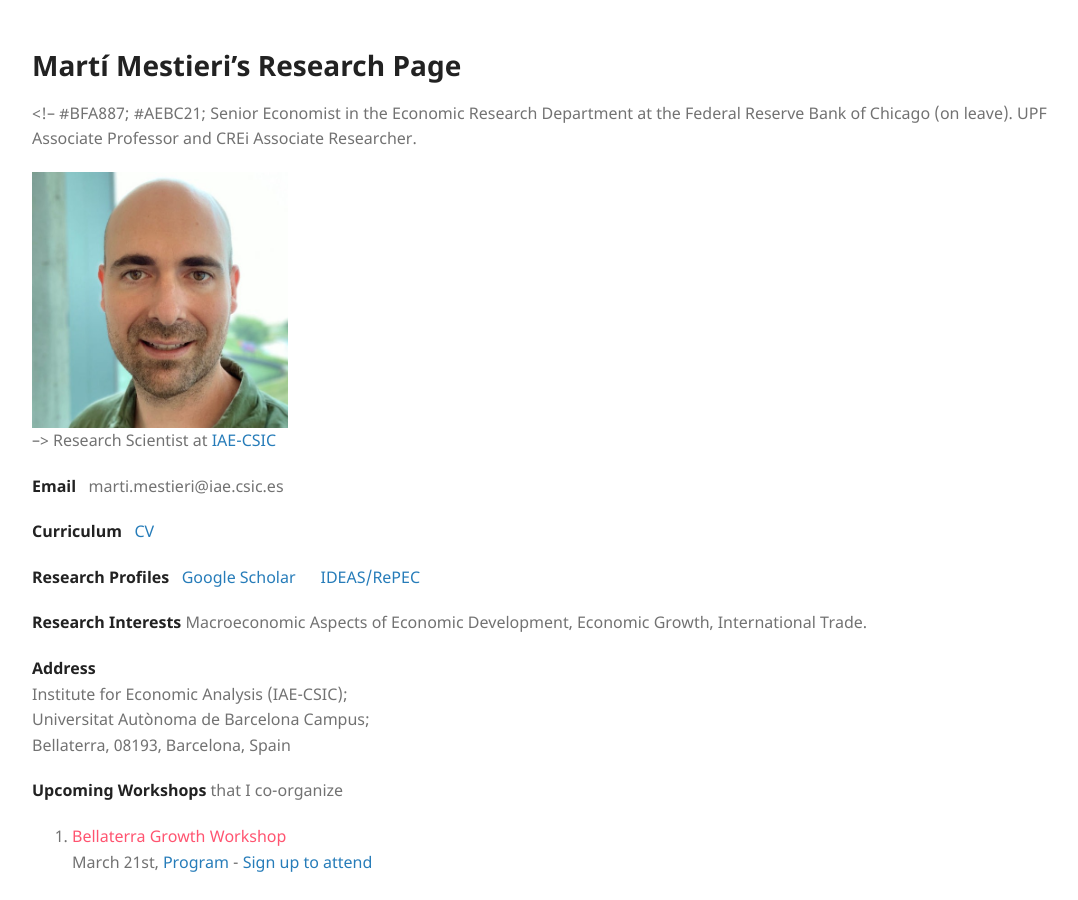
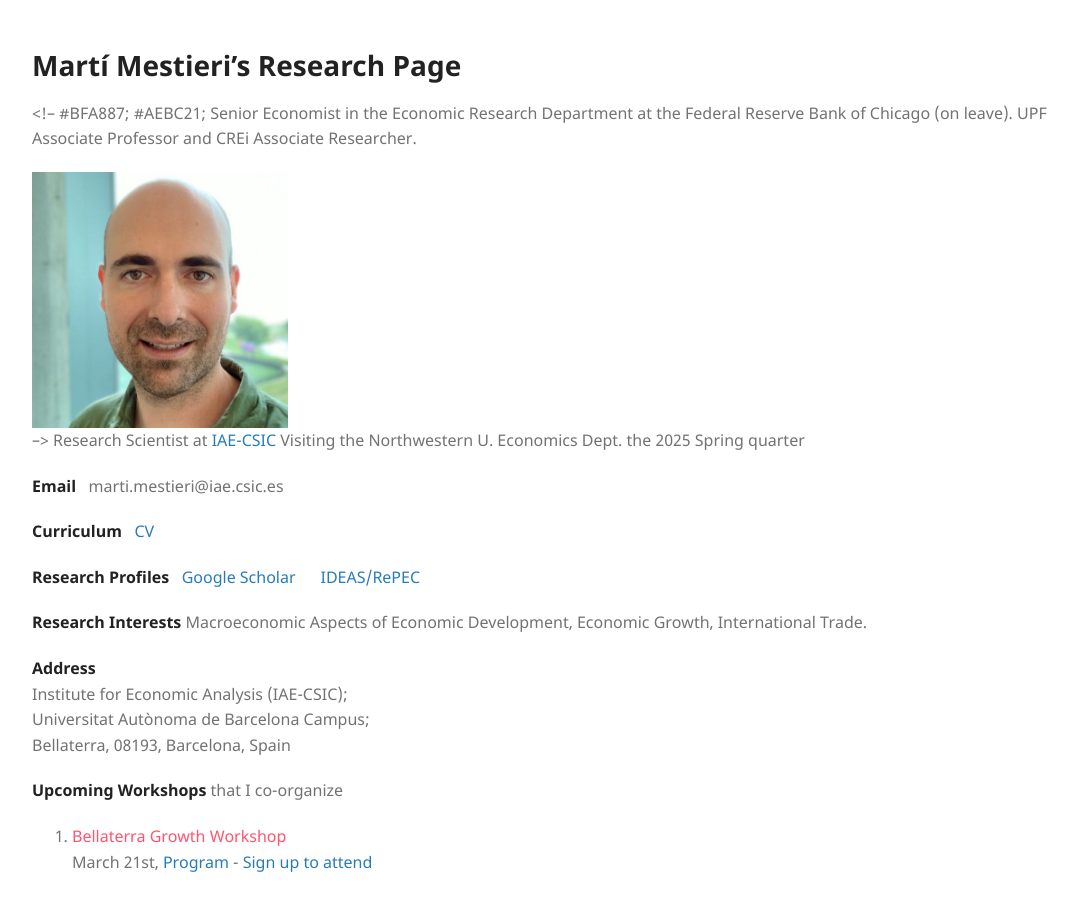
Before and after one commit to mestieri/mestieri.github.io, a Jekyll site: the page built from index.md, in a window 1280 px wide and 900 px high. Shown: the whole window, without its empty margins (96-1174 px from the left). Built offline with Jekyll 4.4.1, drawn with Linux system fonts in a browser that asks for light colours.

Commit message:
Update index.md

```diff
--- a/index.md
+++ b/index.md
@@ -63,6 +63,7 @@ UPF Associate Professor and CREi Associate Researcher.
 <img src="marti-696x928.jpeg" alt="Martí Mestieri">
 -->
 Research Scientist at [IAE-CSIC](https://www.iae.csic.es/index.php?lang=ing)
+Visiting the Northwestern U. Economics Dept. the 2025 Spring quarter
 
 **Email** &nbsp; marti.mestieri@iae.csic.es
 
```
